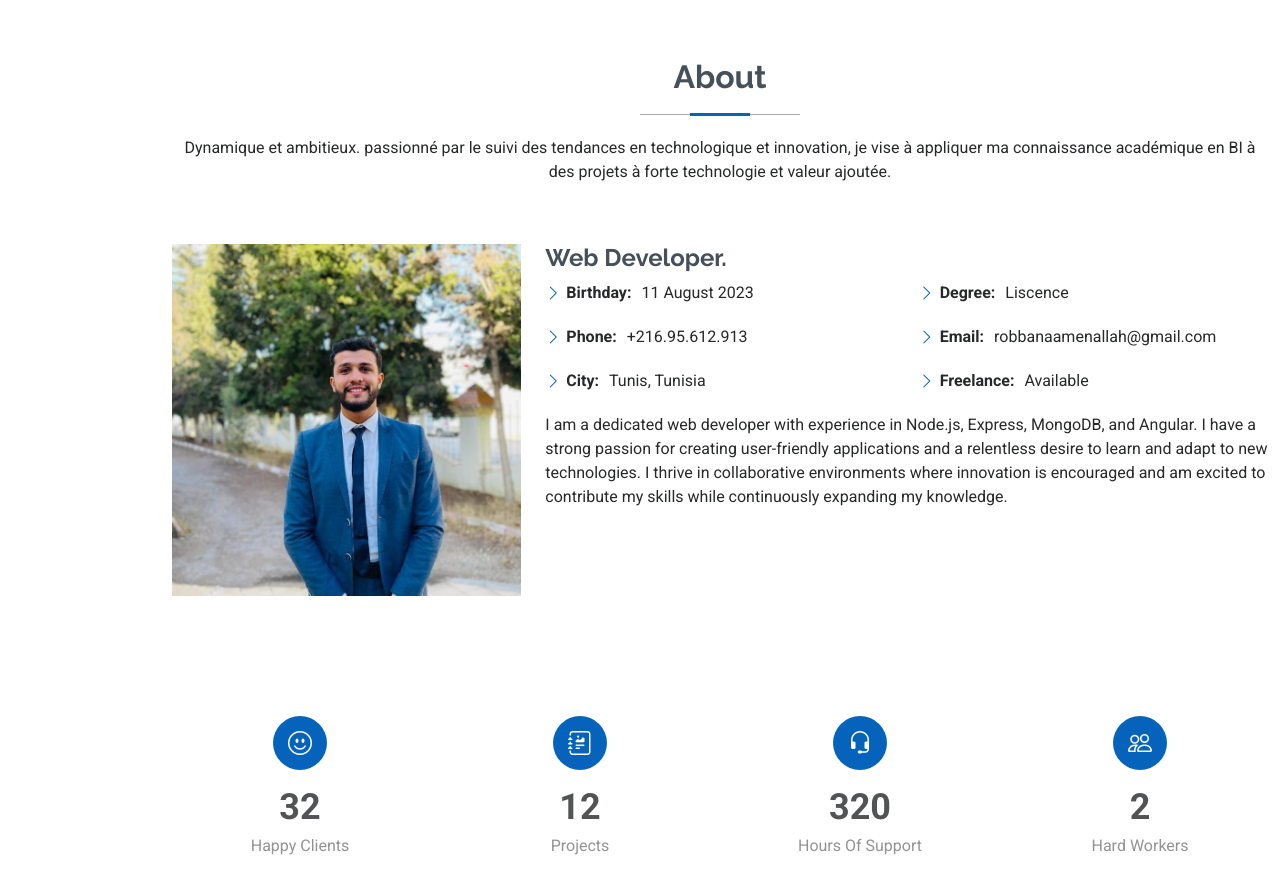
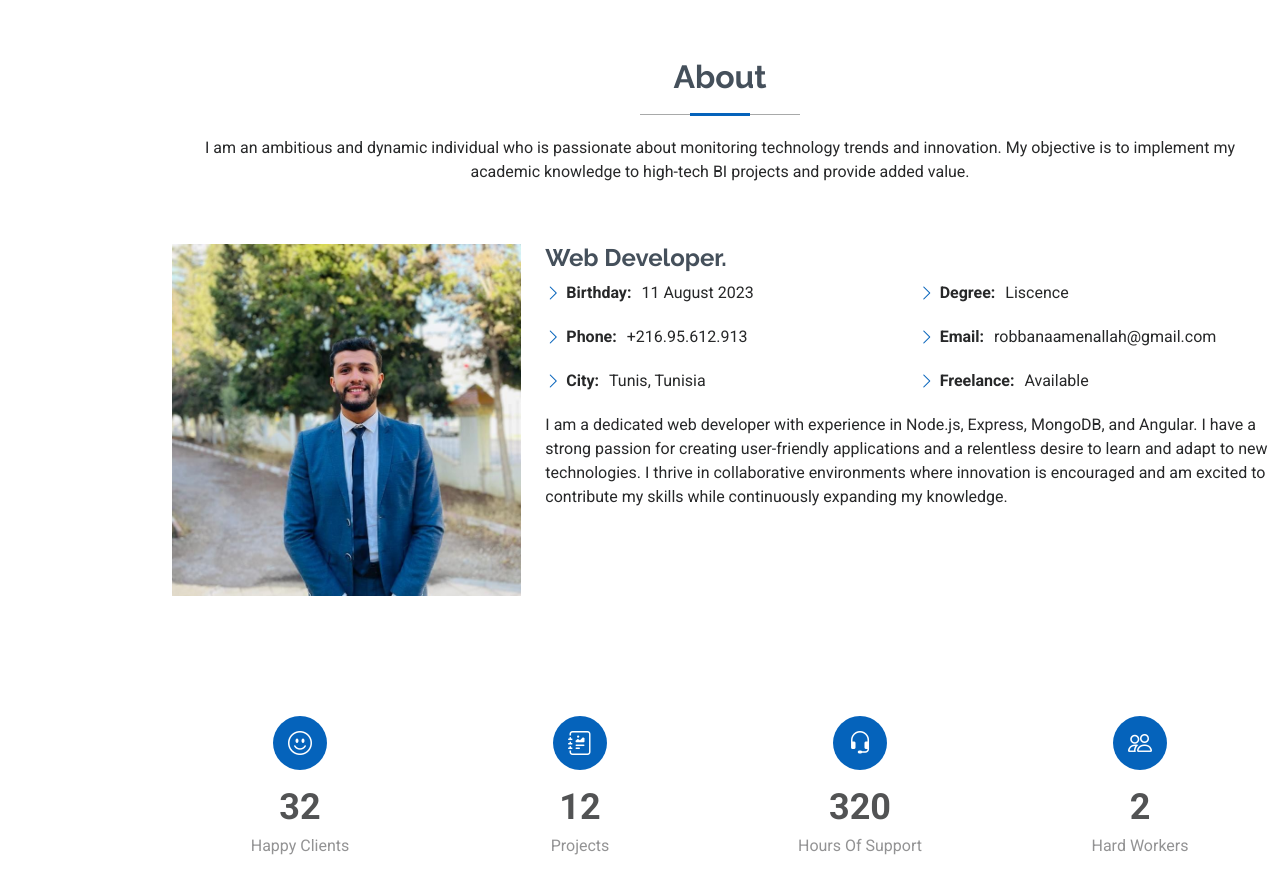
Before and after one commit to RobbanaAmenallah/robbanaamenallah.github.io, a plain HTML site: page index.html in a window 1280 px wide. Shown: the part 802-1696 px from the top of the page. Drawn offline with Linux system fonts and the light colour scheme.

Commit message:
Modification du fichier index.html

```diff
--- a/index.html
+++ b/index.html
@@ -81,13 +81,7 @@
       <!-- Section Title -->
       <div class="container section-title" data-aos="fade-up">
         <h2>About</h2>
-        <p>Dynamique et ambitieux.
-          passionné par le suivi des
-          tendances en technologique et
-          innovation, je vise à appliquer ma
-          connaissance académique en BI à
-          des projets à forte technologie et
-          valeur ajoutée.
+        <p>I am an ambitious and dynamic individual who is passionate about monitoring technology trends and innovation. My objective is to implement my academic knowledge to high-tech BI projects and provide added value.
         </p>
       </div><!-- End Section Title -->
 
```
